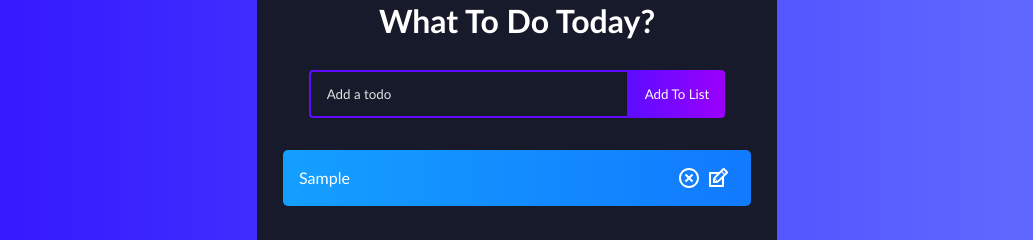
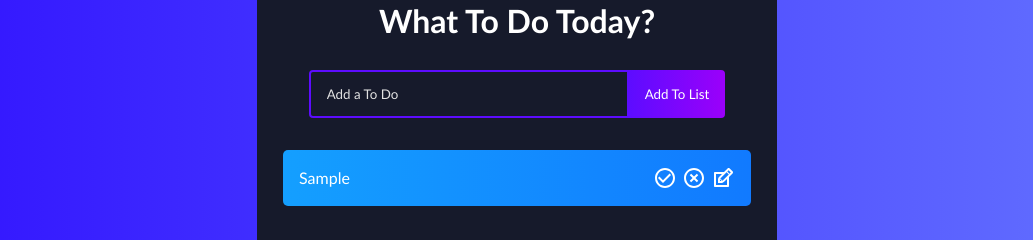
Before and after one commit to SabrunTheDev/to-do-list, a React (Vite) app: page / in a window 1280 px wide. Both pictures are taken after typing "Sample" into the empty fields and a click on the button "Add To List". Shown: the part 157-397 px from the top of the page, without its empty margins (123-1156 px from the left). Built offline with nearby package versions, Linux system fonts and the light colour scheme.

Commit message:
Updated files

```diff
--- a/src/App.css
+++ b/src/App.css
@@ -145,3 +145,8 @@ h1 {
 .edit-icon {
   color: #fff;
 }
+
+.check-icon {
+  margin-right: 5px;
+  color: #fff;
+}
--- a/src/components/ToDo.jsx
+++ b/src/components/ToDo.jsx
@@ -2,6 +2,7 @@ import React, { useState } from "react";
 import ToDoForm from "./ToDoForm";
 import { RiCloseCircleLine } from "react-icons/ri";
 import { TiEdit } from "react-icons/ti";
+import { MdCheckCircleOutline } from "react-icons/md";
 
 export default function ToDo({ toDos, completeToDo, deleteToDo, editToDo }) {
   const [edit, setEdit] = useState({
@@ -30,13 +31,17 @@ export default function ToDo({ toDos, completeToDo, deleteToDo, editToDo }) {
         {todo.text}
       </div>
       <div className="icons">
+        <MdCheckCircleOutline
+          onClick={() => completeToDo(todo.id)}
+          className="check-icon"
+        />
         <RiCloseCircleLine
           onClick={() => deleteToDo(todo.id)}
           className="delete-icon"
         />
         <TiEdit
           onClick={() => setEdit({ id: todo.id, value: todo.text })}
-          className="delete-icon"
+          className="edit-icon"
         />
       </div>
     </div>
--- a/src/components/ToDoForm.jsx
+++ b/src/components/ToDoForm.jsx
@@ -42,7 +42,7 @@ export default function ToDoForm(props) {
         <>
           <input
             type="text"
-            placeholder="Add a todo"
+            placeholder="Add a To Do"
             value={input}
             name="text"
             className="todo-input"
```
